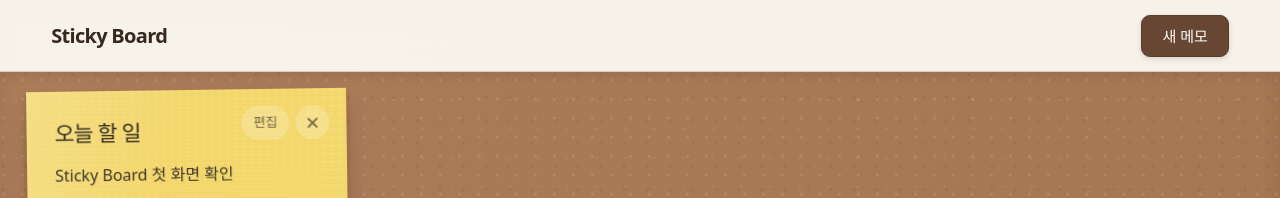
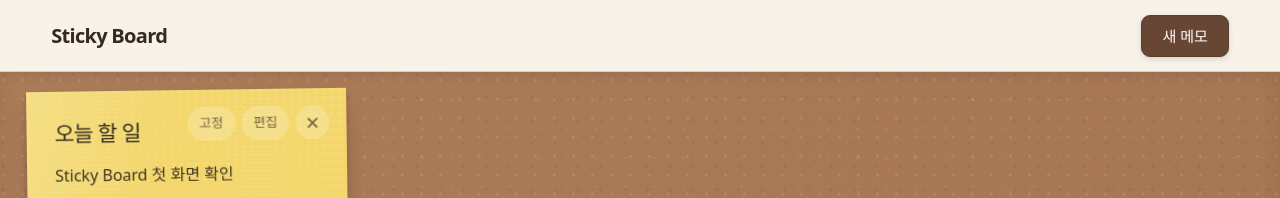
Before and after one commit to bdgk83/sticky-board, a React (Vite) app: page / in a window 1280 px wide. Shown: the top 198 px of the page. Built offline with nearby package versions, Linux system fonts and the light colour scheme.

Commit message:
feat(v0.9.0): add note pinning

```diff
--- a/package.json
+++ b/package.json
@@ -1,7 +1,7 @@
 {
   "name": "sticky-board",
   "private": true,
-  "version": "0.8.0",
+  "version": "0.9.0",
   "type": "module",
   "scripts": {
     "dev": "vite",
--- a/src/App.css
+++ b/src/App.css
@@ -212,6 +212,7 @@
   gap: 6px;
 }
 
+.sticky-note__pin,
 .sticky-note__edit,
 .sticky-note__delete {
   display: grid;
@@ -231,10 +232,16 @@
     background-color 160ms ease;
 }
 
+.sticky-note__pin,
 .sticky-note__edit {
   padding-inline: 12px;
   font-size: 0.82rem;
   font-weight: 700;
+}
+
+.sticky-note__pin[aria-pressed='true'] {
+  color: #fffdf9;
+  background: #674633;
 }
 
 .sticky-note__delete {
@@ -242,12 +249,14 @@
   font-size: 1.5rem;
 }
 
+.sticky-note__pin:hover,
 .sticky-note__edit:hover,
 .sticky-note__delete:hover {
   color: #342c22;
   background: rgba(255, 255, 255, 0.36);
 }
 
+.sticky-note__pin:focus-visible,
 .sticky-note__edit:focus-visible,
 .sticky-note__delete:focus-visible,
 .sticky-note__resize-handle:focus-visible,
@@ -272,7 +281,7 @@
   position: relative;
   z-index: 1;
   flex-shrink: 0;
-  margin: 0 94px 14px 0;
+  margin: 0 158px 14px 0;
   color: #342c22;
   font-size: clamp(1.35rem, 1.5vw, 1.65rem);
   font-weight: 750;
@@ -560,6 +569,7 @@
 
 @media (prefers-reduced-motion: reduce) {
   .toolbar__button,
+  .sticky-note__pin,
   .sticky-note__edit,
   .sticky-note__delete,
   .sticky-note__resize-handle,
--- a/src/App.tsx
+++ b/src/App.tsx
@@ -36,12 +36,19 @@ function createNote(title: string, content: string, zIndex: number): Note {
     height: DEFAULT_NOTE_HEIGHT,
     color: DEFAULT_NOTE_COLOR,
     zIndex,
+    pinned: false,
   }
 }
 
-function getHighestNoteZIndex(notes: readonly Note[]): number {
+function getHighestNoteZIndex(
+  notes: readonly Note[],
+  pinned: boolean,
+): number {
   return notes.reduce(
-    (highestZIndex, note) => Math.max(highestZIndex, note.zIndex),
+    (highestZIndex, note) =>
+      note.pinned === pinned
+        ? Math.max(highestZIndex, note.zIndex)
+        : highestZIndex,
     0,
   )
 }
@@ -82,7 +89,7 @@ function App() {
 
   const handleAddNote = useCallback(() => {
     setNotes((currentNotes) => {
-      const nextZIndex = getHighestNoteZIndex(currentNotes) + 1
+      const nextZIndex = getHighestNoteZIndex(currentNotes, false) + 1
 
       return [
         ...currentNotes,
@@ -124,7 +131,10 @@ function App() {
         return currentNotes
       }
 
-      const highestZIndex = getHighestNoteZIndex(currentNotes)
+      const highestZIndex = getHighestNoteZIndex(
+        currentNotes,
+        targetNote.pinned,
+      )
 
       if (targetNote.zIndex === highestZIndex) {
         return currentNotes
@@ -133,6 +143,25 @@ function App() {
       return currentNotes.map((note) =>
         note.id === noteId
           ? { ...note, zIndex: highestZIndex + 1 }
+          : note,
+      )
+    })
+  }, [])
+
+  const handleToggleNotePin = useCallback((noteId: string) => {
+    setNotes((currentNotes) => {
+      const targetNote = currentNotes.find((note) => note.id === noteId)
+
+      if (targetNote === undefined) {
+        return currentNotes
+      }
+
+      const nextPinned = !targetNote.pinned
+      const nextZIndex = getHighestNoteZIndex(currentNotes, nextPinned) + 1
+
+      return currentNotes.map((note) =>
+        note.id === noteId
+          ? { ...note, pinned: nextPinned, zIndex: nextZIndex }
           : note,
       )
     })
@@ -183,6 +212,7 @@ function App() {
         onResizeNote={handleResizeNote}
         onChangeNoteColor={handleChangeNoteColor}
         onBringNoteToFront={handleBringNoteToFront}
+        onToggleNotePin={handleToggleNotePin}
       />
     </div>
   )
--- a/src/components/Board.tsx
+++ b/src/components/Board.tsx
@@ -9,6 +9,7 @@ interface BoardProps {
   onResizeNote: (noteId: string, width: number, height: number) => void
   onChangeNoteColor: (noteId: string, color: NoteColor) => void
   onBringNoteToFront: (noteId: string) => void
+  onToggleNotePin: (noteId: string) => void
 }
 
 export function Board({
@@ -19,6 +20,7 @@ export function Board({
   onResizeNote,
   onChangeNoteColor,
   onBringNoteToFront,
+  onToggleNotePin,
 }: BoardProps) {
   return (
     <main className="board" aria-label="포스트잇 게시판">
@@ -37,6 +39,7 @@ export function Board({
             onResize={onResizeNote}
             onChangeColor={onChangeNoteColor}
             onBringToFront={onBringNoteToFront}
+            onTogglePin={onToggleNotePin}
           />
         ))
       )}
--- a/src/components/StickyNote.tsx
+++ b/src/components/StickyNote.tsx
@@ -9,6 +9,7 @@ import {
   MIN_NOTE_HEIGHT,
   MIN_NOTE_WIDTH,
   NOTE_COLORS,
+  PINNED_Z_INDEX_OFFSET,
 } from '../types/note'
 import type { Note, NoteColor } from '../types/note'
 
@@ -31,6 +32,7 @@ interface StickyNoteProps {
   onResize: (noteId: string, width: number, height: number) => void
   onChangeColor: (noteId: string, color: NoteColor) => void
   onBringToFront: (noteId: string) => void
+  onTogglePin: (noteId: string) => void
 }
 
 interface NoteStyle extends CSSProperties {
@@ -116,6 +118,7 @@ export function StickyNote({
   onResize,
   onChangeColor,
   onBringToFront,
+  onTogglePin,
 }: StickyNoteProps) {
   const [isEditing, setIsEditing] = useState(false)
   const [isDragging, setIsDragging] = useState(false)
@@ -131,7 +134,7 @@ export function StickyNote({
     '--note-y': `${note.y}px`,
     '--note-width': `${note.width}px`,
     '--note-height': `${note.height}px`,
-    zIndex: note.zIndex,
+    zIndex: note.zIndex + (note.pinned ? PINNED_Z_INDEX_OFFSET : 0),
   }
   const noteClassName = `sticky-note sticky-note--${note.color}${isDragging ? ' sticky-note--dragging' : ''}${isResizing ? ' sticky-note--resizing' : ''}${isEditing ? ' sticky-note--editing' : ''}`
 
@@ -478,6 +481,15 @@ export function StickyNote({
         <>
           <div className="sticky-note__actions">
             <button
+              className="sticky-note__pin"
+              type="button"
+              aria-label={`${note.title} 메모 ${note.pinned ? '고정 해제' : '고정'}`}
+              aria-pressed={note.pinned}
+              onClick={() => onTogglePin(note.id)}
+            >
+              {note.pinned ? '고정 해제' : '고정'}
+            </button>
+            <button
               className="sticky-note__edit"
               type="button"
               aria-label={`${note.title} 메모 편집`}
--- a/src/types/note.ts
+++ b/src/types/note.ts
@@ -10,6 +10,7 @@ export type NoteColor = (typeof NOTE_COLORS)[number]
 
 export const DEFAULT_NOTE_COLOR: NoteColor = 'yellow'
 export const DEFAULT_NOTE_Z_INDEX = 1
+export const PINNED_Z_INDEX_OFFSET = 10_000
 
 export const DEFAULT_NOTE_WIDTH = 320
 export const DEFAULT_NOTE_HEIGHT = 300
@@ -59,4 +60,5 @@ export interface Note {
   height: number
   color: NoteColor
   zIndex: number
+  pinned: boolean
 }
--- a/src/utils/storage.ts
+++ b/src/utils/storage.ts
@@ -10,10 +10,11 @@ import {
 import type { Note, NoteColor } from '../types/note'
 
 const STORAGE_KEY = 'sticky-board-notes'
-const STORAGE_VERSION = 4
+const STORAGE_VERSION = 5
 const LEGACY_STORAGE_VERSION_1 = 1
 const LEGACY_STORAGE_VERSION_2 = 2
 const LEGACY_STORAGE_VERSION_3 = 3
+const LEGACY_STORAGE_VERSION_4 = 4
 
 interface StoredNotes {
   version: typeof STORAGE_VERSION
@@ -44,7 +45,7 @@ function isValidNoteZIndex(value: unknown): value is number {
 
 function normalizeNote(
   value: unknown,
-  storageVersion: 1 | 2 | 3 | 4,
+  storageVersion: 1 | 2 | 3 | 4 | 5,
   noteIndex: number,
 ): Note | null {
   if (
@@ -68,15 +69,13 @@ function normalizeNote(
     x: value.x,
     y: value.y,
     width:
-      (storageVersion === LEGACY_STORAGE_VERSION_3 ||
-        storageVersion === STORAGE_VERSION) &&
+      storageVersion >= LEGACY_STORAGE_VERSION_3 &&
       typeof value.width === 'number' &&
       Number.isFinite(value.width)
         ? clampNoteWidth(value.width)
         : DEFAULT_NOTE_WIDTH,
     height:
-      (storageVersion === LEGACY_STORAGE_VERSION_3 ||
-        storageVersion === STORAGE_VERSION) &&
+      storageVersion >= LEGACY_STORAGE_VERSION_3 &&
       typeof value.height === 'number' &&
       Number.isFinite(value.height)
         ? clampNoteHeight(value.height)
@@ -86,10 +85,29 @@ function normalizeNote(
         ? value.color
         : DEFAULT_NOTE_COLOR,
     zIndex:
-      storageVersion === STORAGE_VERSION && isValidNoteZIndex(value.zIndex)
+      storageVersion >= LEGACY_STORAGE_VERSION_4 &&
+      isValidNoteZIndex(value.zIndex)
         ? value.zIndex
         : noteIndex + DEFAULT_NOTE_Z_INDEX,
+    pinned: storageVersion === STORAGE_VERSION && value.pinned === true,
   }
+}
+
+function normalizeNoteZIndexes(notes: readonly Note[]): Note[] {
+  let nextRegularZIndex = DEFAULT_NOTE_Z_INDEX
+  let nextPinnedZIndex = DEFAULT_NOTE_Z_INDEX
+
+  return notes.map((note) => {
+    const zIndex = note.pinned ? nextPinnedZIndex : nextRegularZIndex
+
+    if (note.pinned) {
+      nextPinnedZIndex += 1
+    } else {
+      nextRegularZIndex += 1
+    }
+
+    return { ...note, zIndex }
+  })
 }
 
 function serializeNotes(notes: readonly Note[]): string {
@@ -117,6 +135,7 @@ export function loadNotes(): Note[] | null {
       (parsedValue.version !== LEGACY_STORAGE_VERSION_1 &&
         parsedValue.version !== LEGACY_STORAGE_VERSION_2 &&
         parsedValue.version !== LEGACY_STORAGE_VERSION_3 &&
+        parsedValue.version !== LEGACY_STORAGE_VERSION_4 &&
         parsedValue.version !== STORAGE_VERSION) ||
       !Array.isArray(parsedValue.notes)
     ) {
@@ -126,9 +145,11 @@ export function loadNotes(): Note[] | null {
 
     const storageVersion = parsedValue.version
     const seenIds = new Set<string>()
-    const seenZIndexes = new Set<number>()
+    const seenRegularZIndexes = new Set<number>()
+    const seenPinnedZIndexes = new Set<number>()
     const validNotes: Note[] = []
-    let shouldNormalizeZIndexes = storageVersion !== STORAGE_VERSION
+    let shouldNormalizeZIndexes =
+      storageVersion < LEGACY_STORAGE_VERSION_4
 
     for (const [noteIndex, value] of parsedValue.notes.entries()) {
       const note = normalizeNote(value, storageVersion, noteIndex)
@@ -138,9 +159,12 @@ export function loadNotes(): Note[] | null {
       }
 
       const hasValidStoredZIndex =
-        storageVersion === STORAGE_VERSION &&
+        storageVersion >= LEGACY_STORAGE_VERSION_4 &&
         isRecord(value) &&
         isValidNoteZIndex(value.zIndex)
+      const seenZIndexes = note.pinned
+        ? seenPinnedZIndexes
+        : seenRegularZIndexes
 
       if (!hasValidStoredZIndex || seenZIndexes.has(note.zIndex)) {
         shouldNormalizeZIndexes = true
@@ -157,10 +181,7 @@ export function loadNotes(): Note[] | null {
     }
 
     const notesToLoad = shouldNormalizeZIndexes
-      ? validNotes.map((note, noteIndex) => ({
-          ...note,
-          zIndex: noteIndex + DEFAULT_NOTE_Z_INDEX,
-        }))
+      ? normalizeNoteZIndexes(validNotes)
       : validNotes
     const normalizedValue = serializeNotes(notesToLoad)
     lastSavedValue =
```
Also changed, not shown: 1 other file (tests, documents, lock files or other folders).
